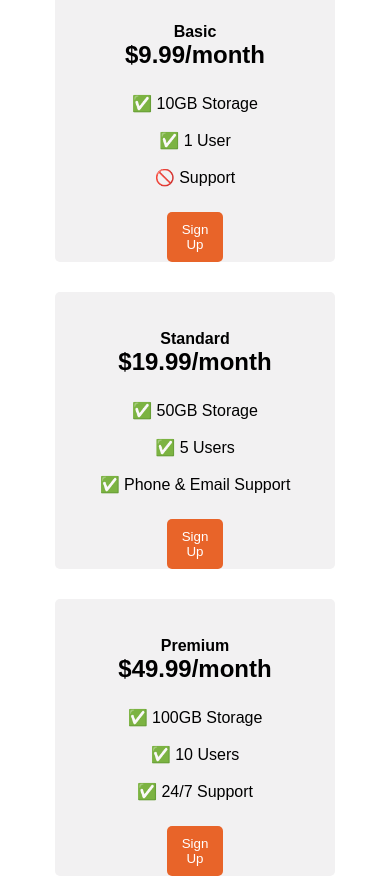
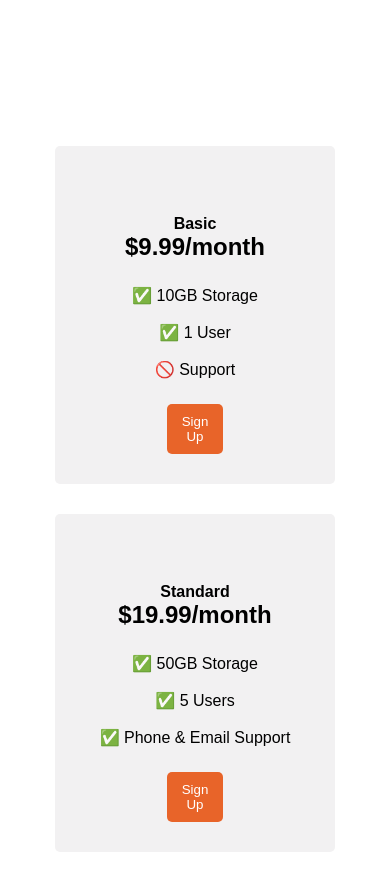
Before and after one commit to MLRAleader/price_menu, a plain HTML site: page index.html in a window 390 px wide. Shown: the top 879 px of the page. Drawn offline with Linux system fonts and the light colour scheme; a web font is replaced by a local one.

Commit message:
adjustment-mobil-display-index.html
Some adjustment to button position for mobile display.

```diff
--- a/index.html
+++ b/index.html
@@ -66,6 +66,7 @@
       gap: 30px;
       flex-direction: column;
       justify-content: center;
+      height:160vh;
       }
       .pricing-plan{
       background-color: #F2F1F2;
```
